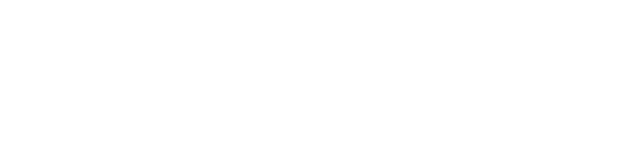
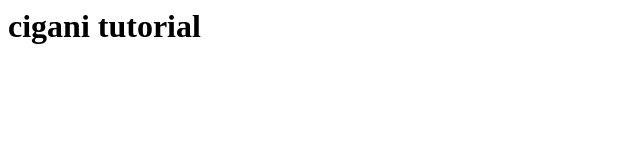
Before and after one commit to Mextur-softwares/rise-of-nations-bot, a plain HTML site: page tutorial.html in a window 1280 px wide. Shown: the whole page, without its empty margins (0-640 px from the left). Drawn offline with Linux system fonts and the light colour scheme.

Commit message:
tutorial.html

```diff
--- a/tutorial.html
+++ b/tutorial.html
@@ -3,5 +3,5 @@
   <title>Rise of nations bot tutorial</title>
 </html>
 <body>
-
+  <h1>cigani tutorial</h1>
 </body>
```
